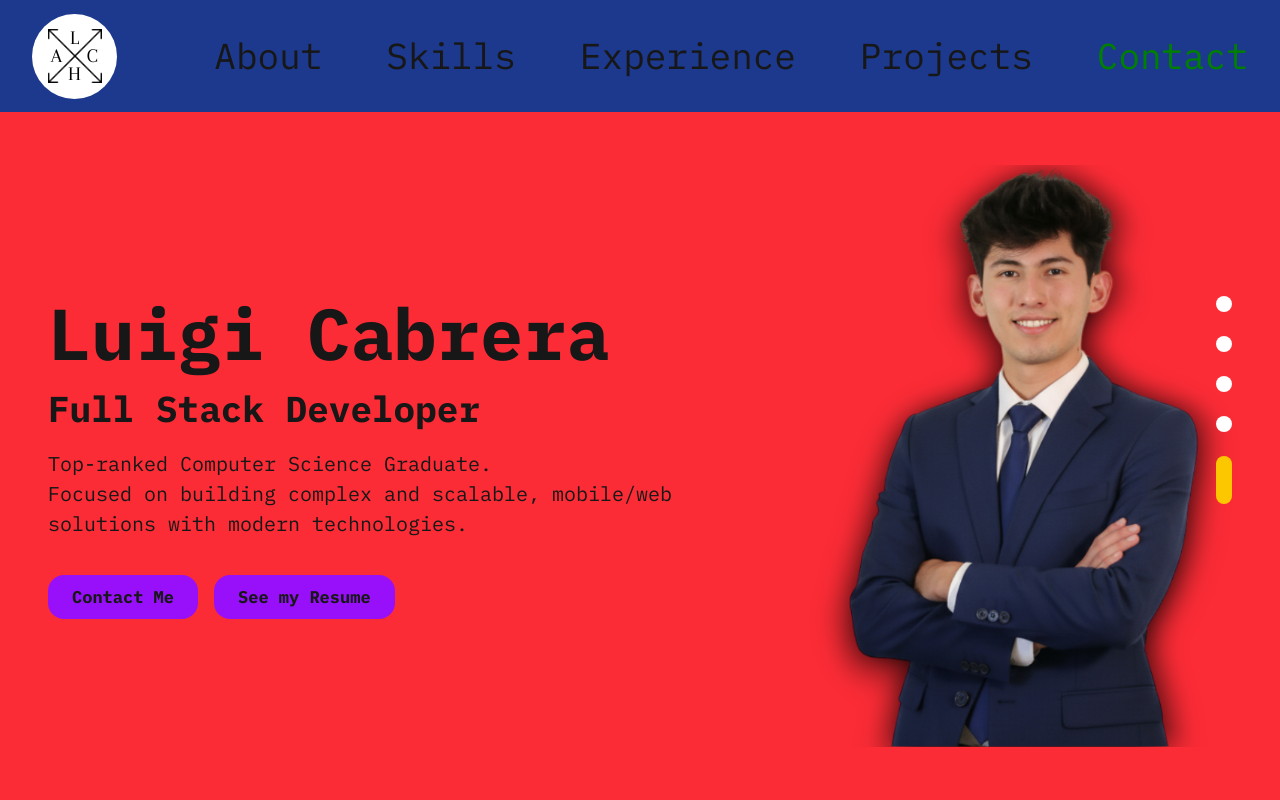
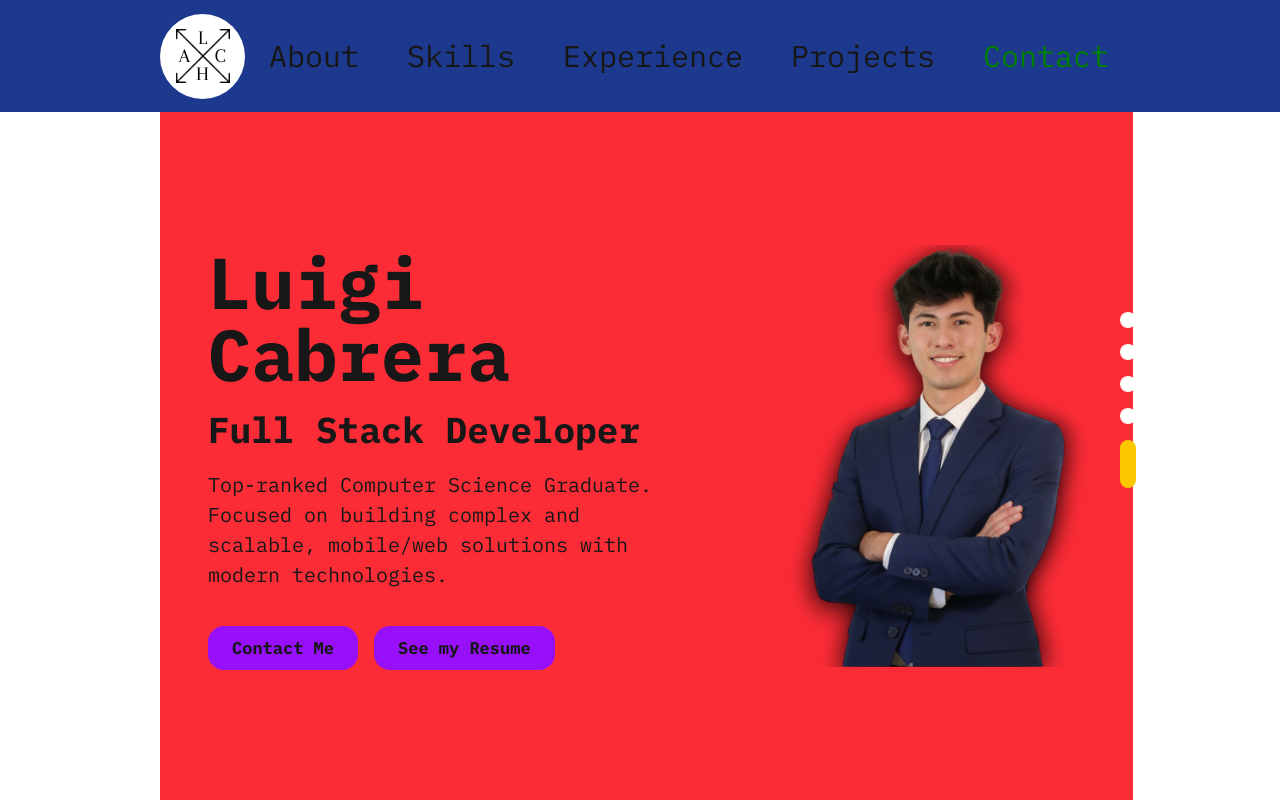
Before and after one commit to luigicabrera10/Personal-Website-2, a Next.js app: page / in a window 1280 px wide. Built offline with nearby package versions, Linux system fonts and the light colour scheme.

Commit message:
🚧 Last Layout Improvement

```diff
--- a/src/app/@contact/page.tsx
+++ b/src/app/@contact/page.tsx
@@ -38,13 +38,13 @@ export default function ContactPage(){
     return (
         <section className="w-full h-full bg-red-500 snap-start"  id="contact">
             <BracketWrapper name="CONTACT">
-                <div className="overflow-y-auto flex flex-col justify-center-safe px-5 text-[1.0rem] min-w-64 max-w-lg lg:max-w-full lg:hidden">
+                <div className="overflow-y-auto flex flex-col justify-center-safe text-[1.0rem] min-w-64 max-w-lg lg:max-w-full lg:hidden">
                     <ContactText />
                     <ContactForm />
                     <SocialMedia />
                 </div>
 
-                <div className="hidden overflow-y-auto text-2xl lg:grid lg:grid-cols-[6fr_4fr] lg:px-14">
+                <div className="hidden overflow-y-auto text-2xl lg:grid lg:grid-cols-[6fr_4fr]">
                     <div className="flex flex-col justify-center mx-2">
                         <ContactText />
                         <SocialMedia />
--- a/src/app/@experience/page.tsx
+++ b/src/app/@experience/page.tsx
@@ -8,7 +8,7 @@ export default function ExperiencePage(){
     return (
         <section className="w-full h-full bg-red-500 snap-start"  id="experience">
             <BracketWrapper name="EXPERIENCE">
-                <div className="flex items-center-safe overflow-x-scroll no-scrollbar scroll-smooth snap-x snap-mandatory px-8 lg:max-w-full">
+                <div className="flex items-center-safe overflow-x-scroll no-scrollbar scroll-smooth snap-x snap-mandatory lg:max-w-full">
                     <TimeLine startYear="2022" endYear={currentYear}/>
                 </div>
             </BracketWrapper>
--- a/src/app/@projects/page.tsx
+++ b/src/app/@projects/page.tsx
@@ -18,7 +18,7 @@ export default function ProjectsPage(){
     return (
         <section className="w-full h-full bg-cyan-500 snap-start"  id="projects">
             <BracketWrapper name='PROJECTS'>
-                <div className="w-full h-full grid grid-cols-[1fr_8fr_1fr] lg:grid-cols-[1fr_600px_1fr] px-8 place-items-center overflow-y-scroll no-scrollbar">
+                <div className="w-full h-full grid grid-cols-[1fr_8fr_1fr] lg:grid-cols-[1fr_600px_1fr] place-items-center overflow-y-scroll no-scrollbar">
 
                     <button onClick={() => slice(-1)}>
                         < ArrowLeft className="w-10 h-10" />
--- a/src/app/@skills/page.tsx
+++ b/src/app/@skills/page.tsx
@@ -9,7 +9,7 @@ export default function SkillsPage(){
          <BracketWrapper name='SKILLS'>
 
             <div className='h-full overflow-y-auto no-scrollbar lg:grid lg:grid-cols-[1fr_1fr] gap-10'>
-               <div className='hidden lg:flex ml-14 text-3xl items-center'>
+               <div className='hidden lg:flex text-3xl items-center'>
                   I excel in dissecting complex problems into manageable tasks, essential for crafting robust, maintainable code in large-scale projects. I'm driven by challenges, always seeking opportunities to enhance my skills. My self-directed learning approach empowers me to quickly grasp and adapt to new technologies autonomously.
                </div>
 
--- a/src/app/globals.css
+++ b/src/app/globals.css
@@ -4,6 +4,7 @@
   --background: #ffffff;
   --foreground: #171717;
   --navbar-h: 80px;
+  --padding-x: 16px;
 }
 
 @theme inline {
@@ -97,7 +98,6 @@ body {
 
 
 /* Hide Scrollbar */
-
 @layer utilities {
       /* Hide scrollbar for Chrome, Safari and Opera */
       .no-scrollbar::-webkit-scrollbar {
@@ -115,6 +115,7 @@ body {
 @media (min-width: 640px) {
   :root {
     --navbar-h: 80px;
+    --padding-x: 16px;
   }
 }
 
@@ -122,6 +123,7 @@ body {
 @media (min-width: 1024px) {
   :root {
     --navbar-h: 96px;
+    --padding-x: 160px;
   }
 }
 
--- a/src/app/layout.tsx
+++ b/src/app/layout.tsx
@@ -4,7 +4,6 @@ import "./globals.css";
 import Navbar from "@/components/Navbar/Navbar";
 import { ActiveSectionProvider } from "@/context/ActiveSectionContext";
 import ScrollWatcher from "@/components/ScrollWatcher/ScrollWatcher";
-import SideNav from "@/components/SideNav/SideNav";
 
 export const metadata: Metadata = {
   title: "Luigi Cabrera",
@@ -32,11 +31,8 @@ export default function RootLayout({
         <main>
           <div className="font-[IBM_Plex_Mono] h-screen w-screen grid grid-rows-[var(--navbar-h)_1fr]">
             <ActiveSectionProvider>
-
               <Navbar />
-              <SideNav />
-
-              <div className="w-full h-full overflow-y-auto no-scrollbar scroll-smooth snap-y snap-mandatory">
+              <div className="px-(--padding-x) h-full overflow-y-auto no-scrollbar scroll-smooth snap-y snap-mandatory">
                 <ScrollWatcher index={0}>{about}</ScrollWatcher>
                 <ScrollWatcher index={1}>{skills}</ScrollWatcher>
                 <ScrollWatcher index={2}>{experience}</ScrollWatcher>
--- a/src/components/BracketWrapper/BracketWrapper.tsx
+++ b/src/components/BracketWrapper/BracketWrapper.tsx
@@ -1,7 +1,7 @@
 export default function BracketWrapper({children, name} : {children: React.ReactNode, name:string}){
 
     return (
-        <div className="w-full h-full grid grid-rows-[1fr_8fr_1fr] pl-8">
+        <div className="w-full h-full grid grid-rows-[1fr_8fr_1fr]">
             <div className='flex items-center'>
                 <div className='inline-block text-4xl font-bold'>
                     {name}
@@ -11,7 +11,9 @@ export default function BracketWrapper({children, name} : {children: React.React
                 </div>
             </div>
 
-            {children}
+            <div className="w-full h-full px-16">
+                {children}
+            </div>
 
             <div className='flex items-center text-4xl font-bold'>
                 {"}"}
--- a/src/components/Navbar/Navbar.tsx
+++ b/src/components/Navbar/Navbar.tsx
@@ -1,13 +1,15 @@
 import Logo from "@/components/Logo/Logo";
 import NavbarSections from "@/components/Navbar/components/NavbarSections";
+import SideNav from "./components/SideNav";
 
 
 export default function Navbar() {
 
     return (
-        <header className="bg-blue-900 flex justify-between">
+        <>
+            <header className="bg-blue-900 flex justify-between px-(--padding-x)">
 
-            <div className="flex justify-center items-center px-8">
+                <div className="flex justify-center items-center">
 
                     {/* Responsive Logos */}
                     <div className="lg:hidden" >
@@ -27,5 +29,8 @@ export default function Navbar() {
                 <NavbarSections />
 
             </header>
+            <SideNav />
+        </>
+
     );
 }
--- a/src/components/Navbar/components/LinkBlock.tsx
+++ b/src/components/Navbar/components/LinkBlock.tsx
@@ -16,7 +16,7 @@ export default function LinkBlock({
     const {activeSection} = useActiveSection();
     return (
         <Link
-            className="block py-4 whitespace-nowrap lg:px-6 xl:px-8"
+            className="block py-4 whitespace-nowrap px-4 xl:px-6"
             style={activeSection.id === sectionId ? {color: "green"} : {}}
             href={`#${sectionName.toLowerCase()}`}
             onClick={() => {if (closeMenu !== undefined) closeMenu()}}
--- a/src/components/Navbar/components/NavbarSections.tsx
+++ b/src/components/Navbar/components/NavbarSections.tsx
@@ -49,7 +49,7 @@ export default function NavbarSections(){
                         <div className="flex flex-row pb-8">
                             {socialMedia.map( (val, idx) => {
                                 return (
-                                    <button>
+                                    <button key={idx}>
                                         <img className="w-15 h-15 mr-8" src={val.img} />
                                     </button>
                                 );
@@ -60,7 +60,7 @@ export default function NavbarSections(){
                 </aside>
             )}
 
-            <div className="hidden lg:flex flex-row justify-end items-center text-3xl xl:text-4xl">
+            <div className="hidden lg:flex flex-row justify-end items-center text-xl xl:text-3xl">
                 {
                     sections.map( (sectionName: string, sectionIndex: number) => {
                         return (
--- a/src/components/SideNav/SideNav.tsx
+++ b/src/components/Navbar/components/SideNav.tsx
@@ -8,13 +8,15 @@ export default function SideNav(){
     const {activeSection} = useActiveSection();
 
     return (
-        <header className="hidden lg:flex flex-col fixed right-12 top-1/2 -translate-y-1/2">
+        <header className="hidden lg:flex flex-col fixed right-[calc(var(--padding-x)-16px)] top-1/2 -translate-y-1/2">
             {sections.map( (section, idx) =>{
                 return (
                     <Link
                         key={idx}
                         href={`#${section.toLowerCase()}`}
-                        className={`${activeSection.id === idx ? 'bg-yellow-400' : 'bg-white'} rounded-full my-3 w-4 ${activeSection.id === idx ? 'h-12' : 'h-4'}`}
+                        className={
+                            `${activeSection.id === idx ? 'bg-yellow-400 h-[48px]' : 'bg-white h-[16px]'} w-[16px] rounded-full my-2`
+                        }
                     > </Link>
                 );
             })}
--- a/src/components/TimeLine/TimeLine.tsx
+++ b/src/components/TimeLine/TimeLine.tsx
@@ -11,7 +11,7 @@ export default function TimeLine( {startYear, endYear} : {startYear: string, end
 
     return (
         <div className='flex flex-row lg:w-full lg:grid lg:grid-cols-[1fr_8fr_1fr]'>
-            <div className='px-6 text-2xl snap-start'>
+            <div className='pr-6 text-2xl snap-start'>
                 {startYear}
             </div>
 
@@ -45,7 +45,7 @@ export default function TimeLine( {startYear, endYear} : {startYear: string, end
 
             </div>
 
-            <div className='px-6 text-2xl snap-start'>
+            <div className='pl-6 text-2xl snap-start'>
                 {endYear}
             </div>
         </div>
```
Lines whose indentation alone changed are shown as unchanged.
